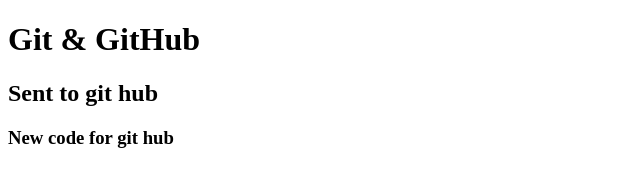
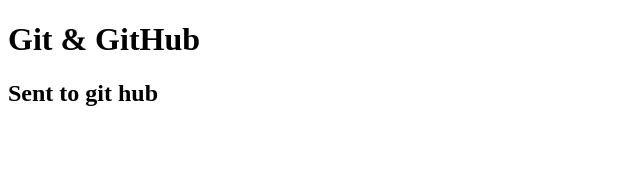
Before and after one commit to mafizul247/Project1, a plain HTML site: page index.html in a window 1280 px wide. Shown: the whole page, without its empty margins (0-640 px from the left). Drawn offline with Linux system fonts and the light colour scheme.

Commit message:
deduct somethin

```diff
--- a/index.html
+++ b/index.html
@@ -9,6 +9,6 @@
 <body>
     <h1>Git & GitHub</h1>
     <h2>Sent to git hub</h2>
-    <h3>New code for git hub</h3>
+
 </body>
 </html>
```
